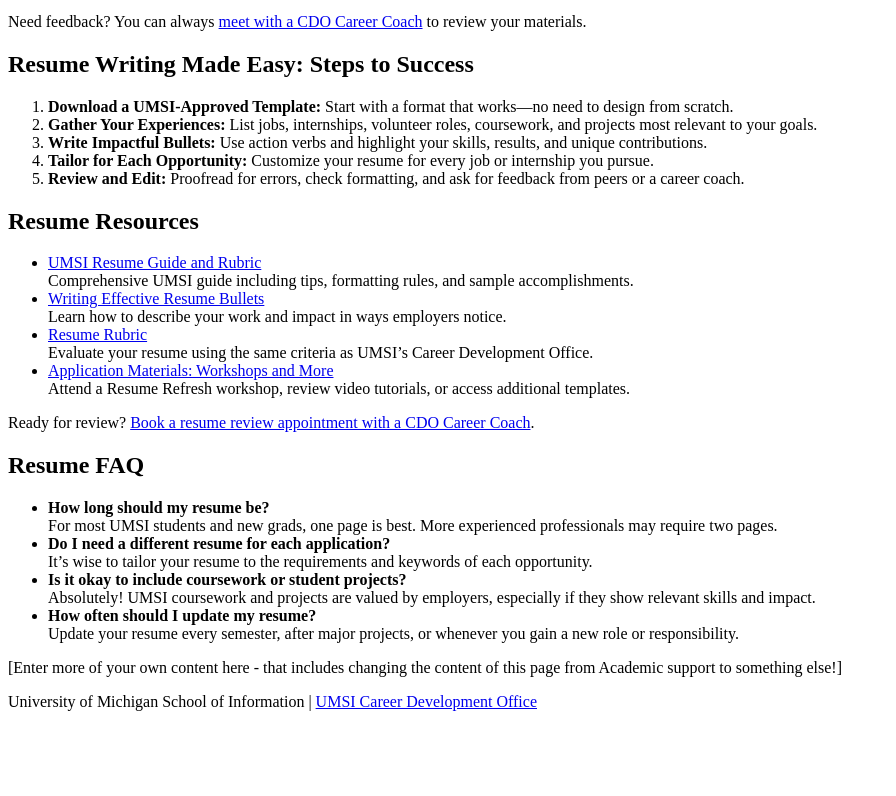
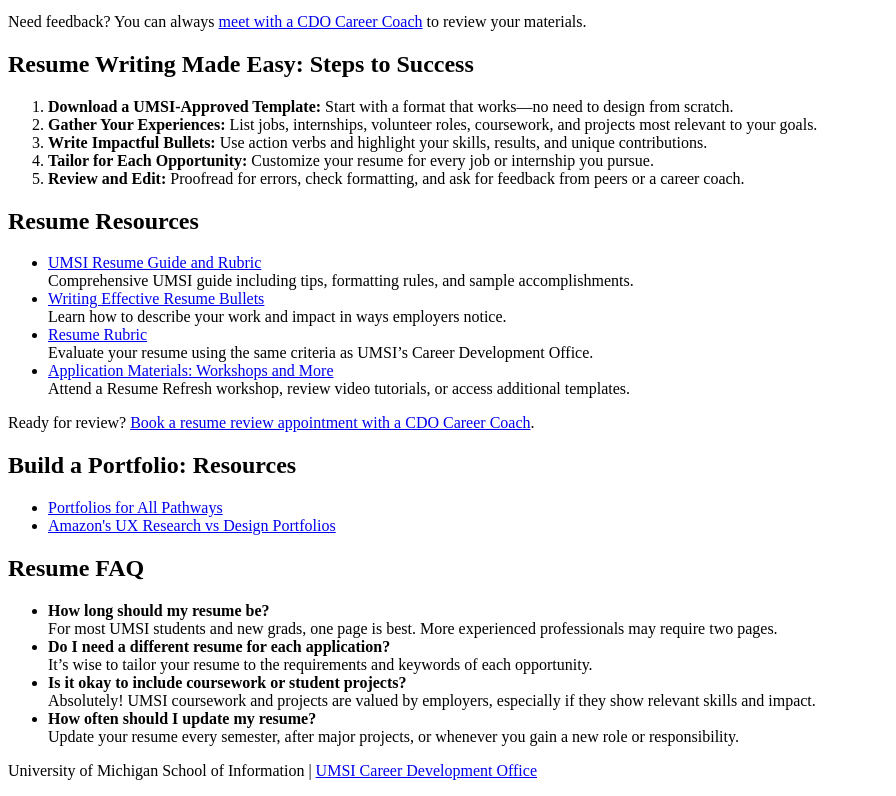
Before and after one commit to sungv02/client_project_f25, a plain HTML site: page resume.html in a window 1280 px wide. Shown: the part 718-1514 px from the top of the page, without its empty margins (0-896 px from the left). Before the commit the page ends 1445 px from the top, so only its background shows below. Drawn offline with Linux system fonts and the light colour scheme.

Commit message:
Add files via upload

```diff
--- a/resume.html
+++ b/resume.html
@@ -81,6 +81,14 @@
   </section>
 
   <section>
+    <h2>Build a Portfolio: Resources</h2>
+        <ul>
+          <li><a href="https://docs.google.com/document/d/1i7B6OXVY3tD9ULkVViF6yk2N16Ell1w9KhCzM7WEmTk/edit?usp=sharing">Portfolios for All Pathways</a></li>
+          <li><a href="https://drive.google.com/a/umich.edu/file/d/1Z5aN4RkZfsaSMpgSknt4V6wN6mSekXyH/view?usp=sharing" target="_blank">Amazon's UX Research vs Design Portfolios</a></li>
+        </ul>
+  </section>
+
+  <section>
     <h2>Resume FAQ</h2>
     <ul>
       <li>
@@ -104,8 +112,6 @@
           <!-- Content taken & modified from UMGPT with the prompt, "for the same content write me some intro content and resources for a resume page" - this was after I had asked for content for the home page.
         UMGPT. (2025). UMGPT (GPT-4.1 August 25th version) [Large language model]. -->
 
-<div>[Enter more of your own content here - that includes changing the  content of this page from Academic support to something else!]</div>
-
 
         <div></div>
         <div></div>
```
Also changed, not shown: index.html (+10 -10 lines).
